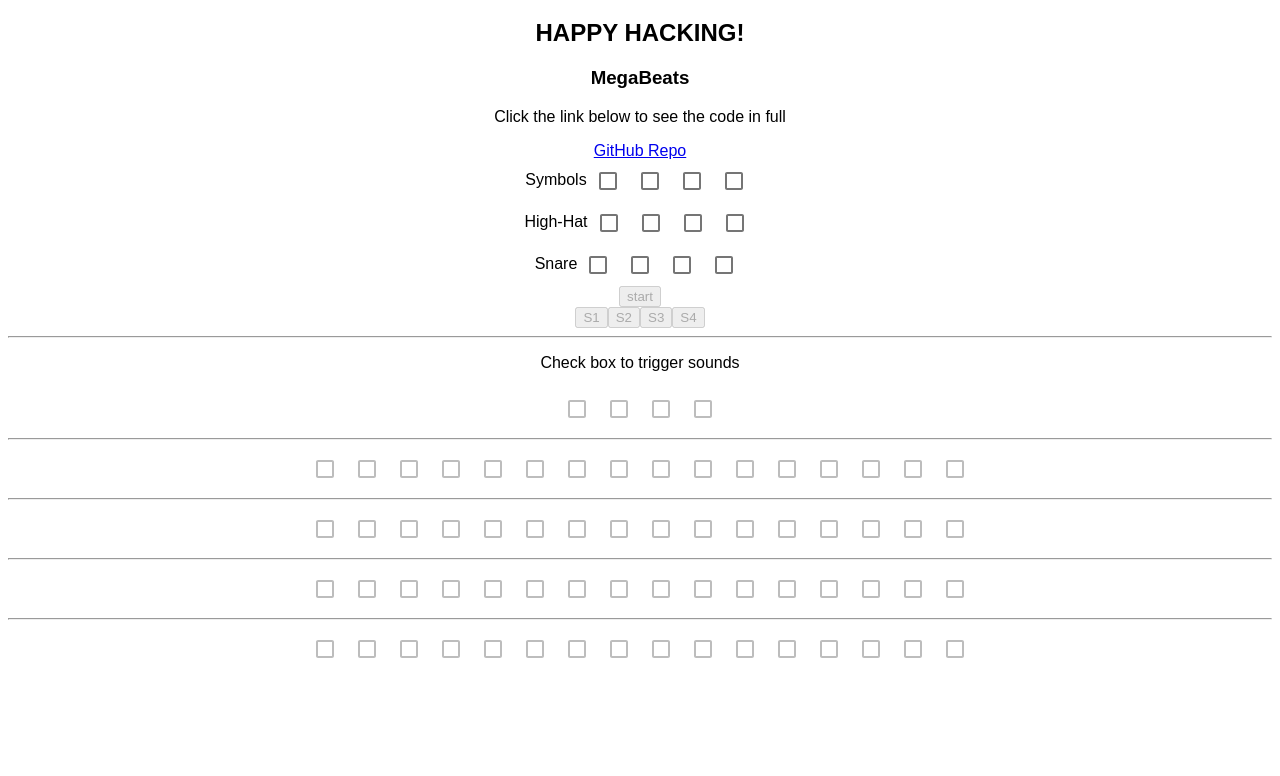
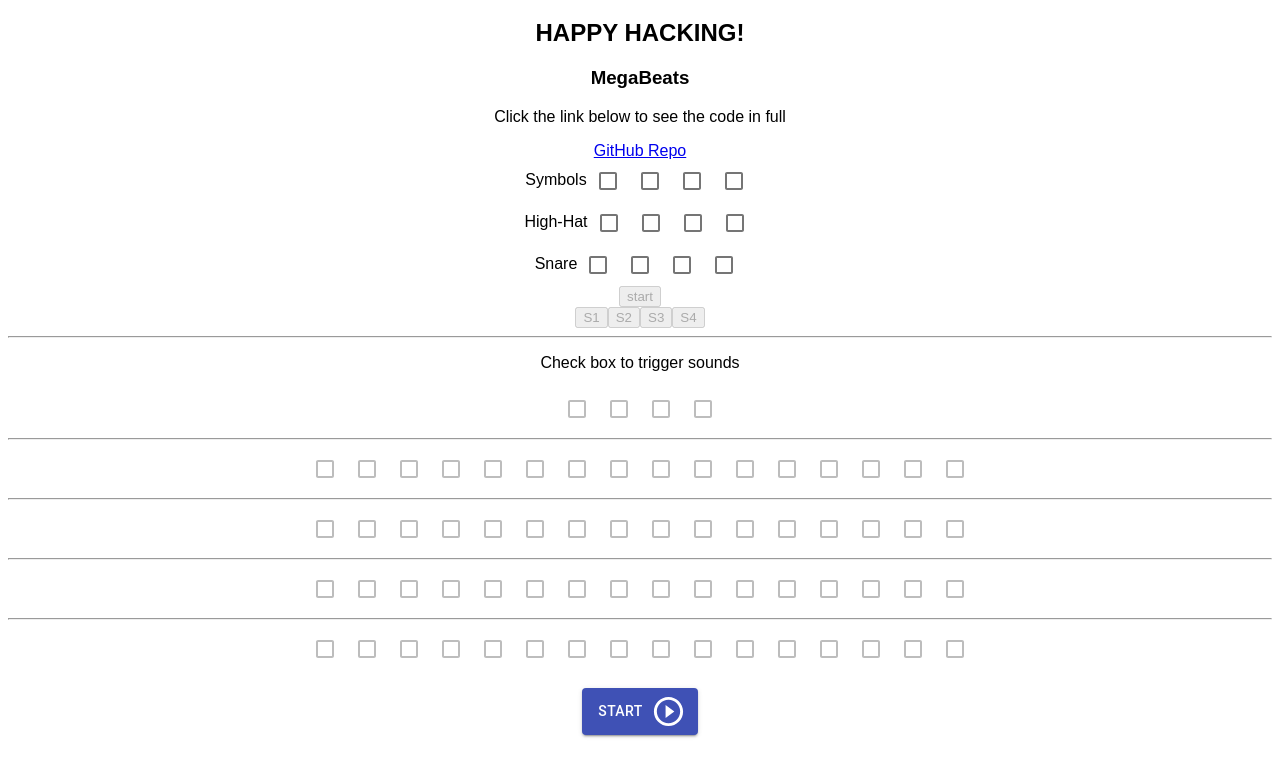
Before and after one commit to blacitea/MegaBeats, a React (Create React App) app: page / in a window 1280 px wide. Shown: the part 262-1038 px from the top of the page. Built offline with nearby package versions, Linux system fonts and the light colour scheme; no server answers.

Commit message:
add play button to app

```diff
--- a/src/App.js
+++ b/src/App.js
@@ -13,6 +13,7 @@ import S2 from './components/sounds/Kik6.wav';
 import S3 from './components/sounds/Hats41.wav';
 import S4 from './components/sounds/AltSD6.wav';
 import SoundCheckBox from './components/Tones/SoundCheckBox';
+import Start from './components/buttons/Start';
 
 function App() {
 	return (
@@ -72,6 +73,8 @@ function App() {
 			<SoundCheckBox sound={S4} />
 			<hr />
 			<Beats />
+			<br />
+			<Start />
 		</div>
 	);
 }
```
Also changed, not shown: src/components/buttons/Pause.jsx (added).
